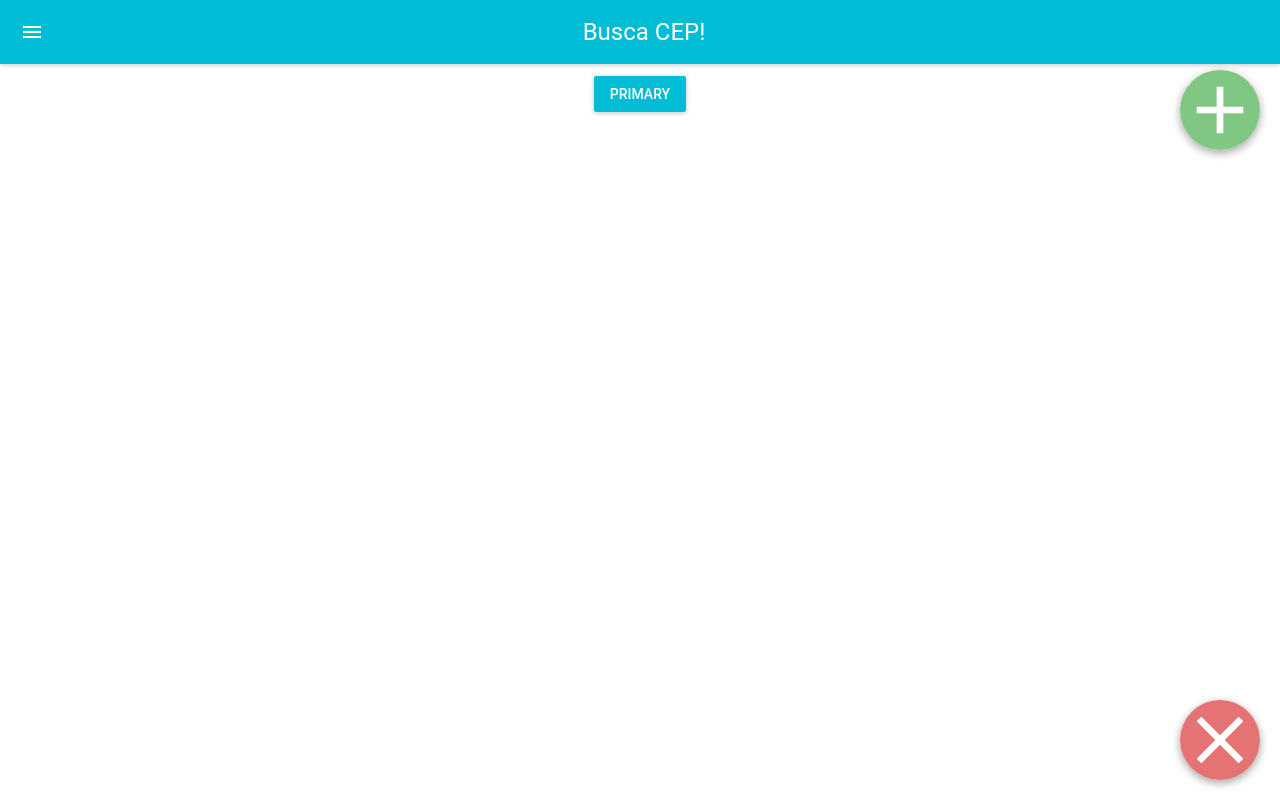
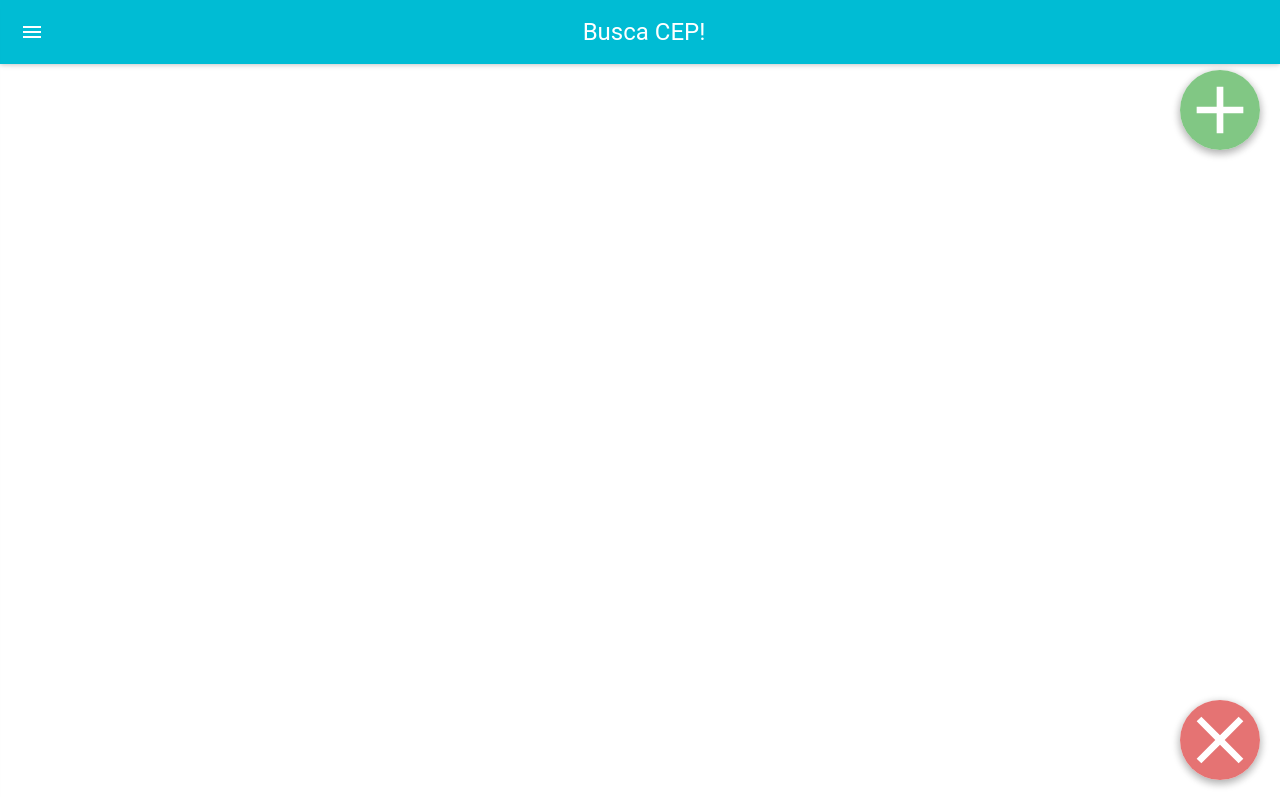
Before and after one commit to Ryuuki941/cep-busca, a React (Create React App) app: page / in a window 1280 px wide. Built offline with nearby package versions, Linux system fonts and the light colour scheme; what react-tap-event-plugin would draw is missing.

Commit message:
vetor json all + button function

```diff
--- a/src/components/Header/Header.jsx
+++ b/src/components/Header/Header.jsx
@@ -36,36 +36,6 @@ class Header extends Component{
               <MenuItem onClick={this.handleClose}>Menu Item</MenuItem>
               <MenuItem onClick={this.handleClose}>Menu Item 2</MenuItem>
             </Drawer>
-            <RaisedButton
-            label="Primary"
-            primary={true}
-            style={style}
-            onClick ={() =>{
-                var url = 'https://viacep.com.br/ws/' + Variable.CEP.value + '/json/'
-                fetch(url)
-                .then(
-                  function(res) {
-                    if (res.status !== 200) {
-                        window.alert('Looks like there was a problem. Status Code: ' +
-                        res.status);
-                        console.log(url,res,Variable.CEP.value) ;
-                      return;
-                    }
-
-                    // Examine the text in the response
-                    res.json().then(function(data) {
-                        console.log(data);
-                        Jason.push(data);
-
-                    });
-                  }
-                )
-                .catch(function(err) {
-                    window.alert('Fetch Error :-S', err);
-                });
-                window.alert(Variable.CEP.value)}
-        }
-            />
 
           </div>
         );
--- a/src/components/SearchNAdd/SearchNAdd.jsx
+++ b/src/components/SearchNAdd/SearchNAdd.jsx
@@ -8,6 +8,8 @@ import FloatingActionButton from 'material-ui/FloatingActionButton';
 import ContentAdd from 'material-ui/svg-icons/content/add';
 import ContentRemove from 'material-ui/svg-icons/content/clear';
 import { green300, red300 } from 'material-ui/styles/colors';
+import Jason from '../Store/Jeson'
+
 
 const style1 = {
   margin: 0,
@@ -60,6 +62,31 @@ Variable.CEP = document.getElementsByName('CEP');
     this.setState({open: false});
     Variable.CEP = document.getElementById('CEP-value');
     window.alert(Variable.CEP.value);
+    var url = 'https://viacep.com.br/ws/' + Variable.CEP.value + '/json/'
+    fetch(url).then(
+          function(res) {
+            if (res.status !== 200) {
+                window.alert('Looks like there was a problem. Status Code: ' +
+                res.status);
+                console.log(url,res,Variable.CEP.value) ;
+              return;
+            }
+
+            // Examine the text in the response
+            res.json().then(function(data) {
+                console.log(data);
+                console.log("deu good");
+                Jason.push(data);
+
+            });
+          }
+        )
+        .catch(function(err) {
+            window.alert('Fetch Error :-S', err);
+        });
+        window.alert(Variable.CEP.value)
+
+
   };
   handleCloseNormal = () => {
     this.setState({open: false});
@@ -92,7 +119,9 @@ Variable.CEP = document.getElementsByName('CEP');
         className="Procure"
         label="Procure"
         primary={true}
-        onClick={this.handleCloseSearch}
+        onClick={this.handleCloseSearch
+      }
+
       />,
     ];
 
--- a/src/components/Store/Variable.js
+++ b/src/components/Store/Variable.js
@@ -1,4 +1,4 @@
- import React from 'react';
+import React from 'react';
 
  class VariableCEP {
      constructor() {
```
Also changed, not shown: src/components/Store/Jeson.js (+4 -4 lines).
